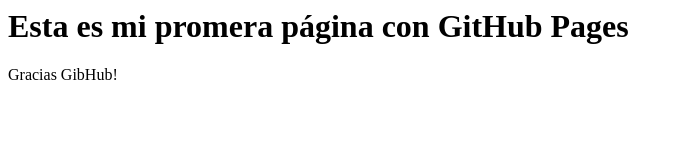
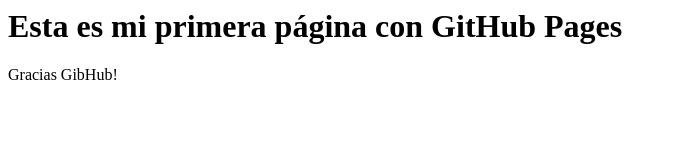
Before and after one commit to AdaLovelaceDev/FirstTest, a plain HTML site: page index.html in a window 1280 px wide. Shown: the whole page, without its empty margins (0-683 px from the left). Drawn offline with Linux system fonts and the light colour scheme.

Commit message:
Update index.html
Corrected typos

```diff
--- a/index.html
+++ b/index.html
@@ -1,4 +1,4 @@
 <html>
-<h1> Esta es mi promera página con GitHub Pages </h1>
+<h1> Esta es mi primera página con GitHub Pages </h1>
 <p>Gracias GibHub!</p>
  </html>
```
